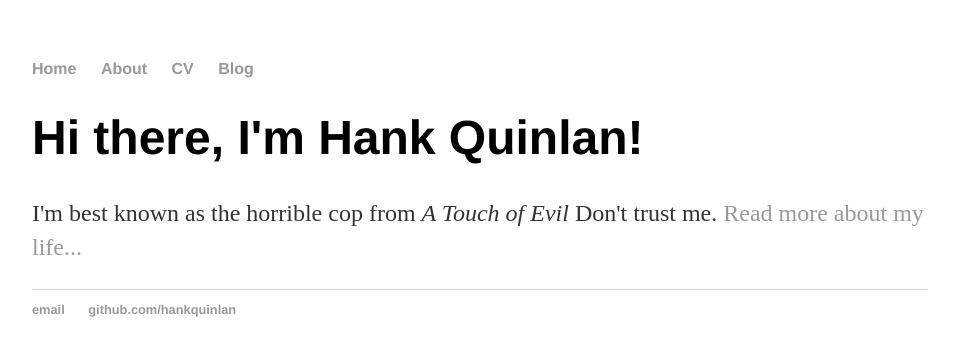
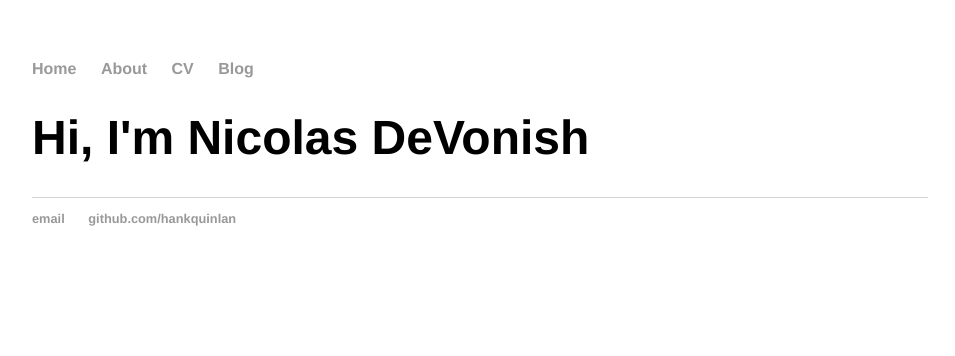
Before and after one commit to nicolasd7741/nicolasd7741.github.io, a Jekyll site: the page built from index.html, in a window 1280 px wide. Shown: the top 356 px of the page, without its empty margins (160-1115 px from the left). Built offline with Jekyll 4.4.1, drawn with Linux system fonts in a browser that asks for light colours.

Commit message:
Update index.html

```diff
--- a/index.html
+++ b/index.html
@@ -1,8 +1,8 @@
 ---
 layout: default
-title: Hank Quinlan, Horrible Cop
+title: Nicolas DeVonish Blog
 ---
 <div class="blurb">
-	<h1>Hi there, I'm Hank Quinlan!</h1>
-	<p>I'm best known as the horrible cop from <em>A Touch of Evil</em> Don't trust me. <a href="/about">Read more about my life...</a></p>
+	<h1>Hi, I'm Nicolas DeVonish</h1>
+	<p> </em></p>
 </div><!-- /.blurb -->
```
